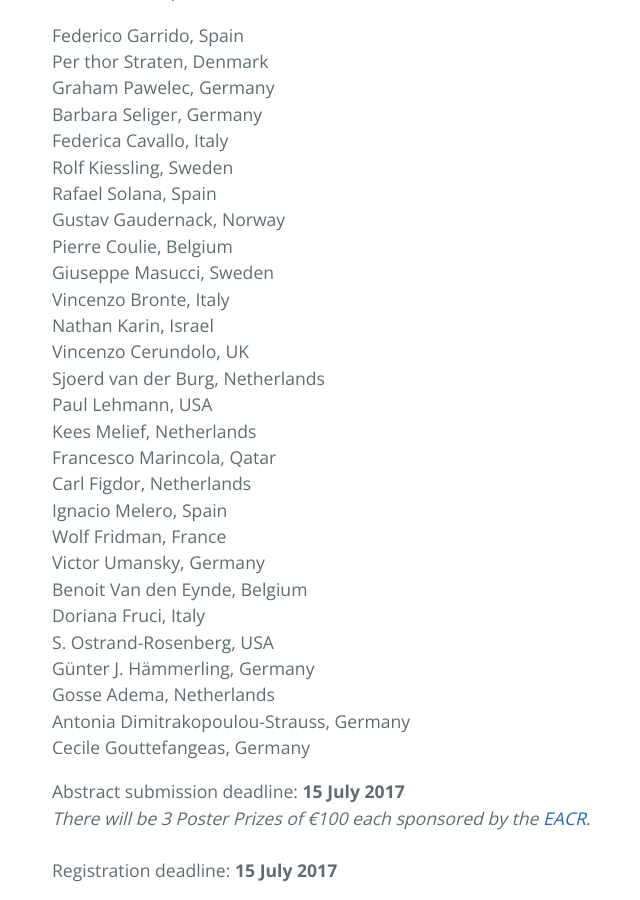
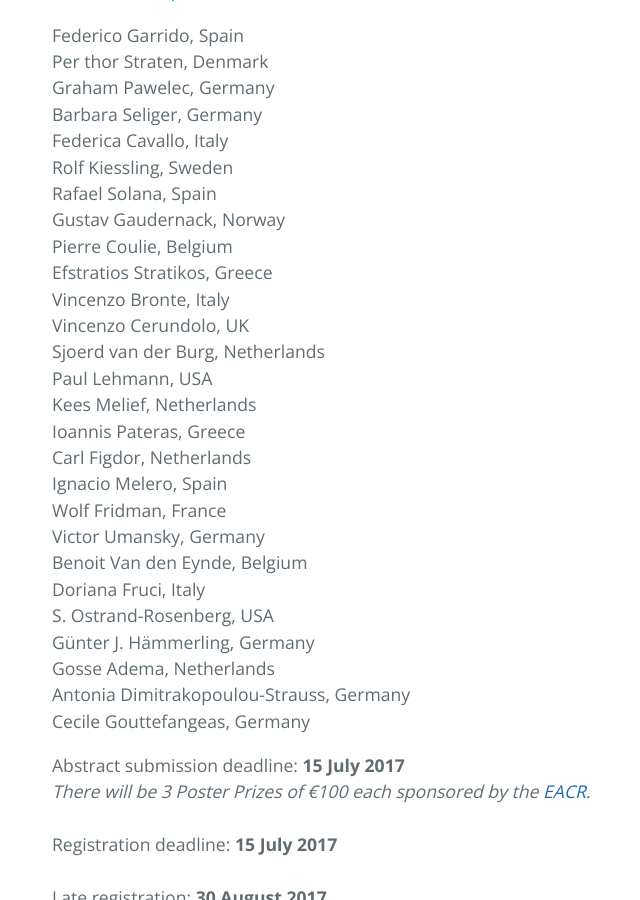
Before and after one commit to moodmosaic/pivac17, a Jekyll site: the page index.html, which Jekyll copies as it is, in a window 1280 px wide and 900 px high, scrolled down 2278 px. Shown: the whole window, without its empty margins (172-812 px from the left). Built offline with Jekyll 4.4.1, drawn with Linux system fonts in a browser that asks for light colours.

Commit message:
Update preliminary scientific programme and sponsors.

```diff
--- a/index.html
+++ b/index.html
@@ -64,11 +64,9 @@
 <br>
 Pierre Coulie, Belgium
 <br>
-Giuseppe Masucci, Sweden
+Efstratios Stratikos, Greece
 <br>
 Vincenzo Bronte, Italy
-<br>
-Nathan Karin, Israel
 <br>
 Vincenzo Cerundolo, UK
 <br>
@@ -78,7 +76,7 @@
 <br>
 Kees Melief, Netherlands
 <br>
-Francesco Marincola, Qatar
+Ioannis Pateras, Greece
 <br>
 Carl Figdor, Netherlands
 <br>
```
Also changed, not shown: 2 other files.
